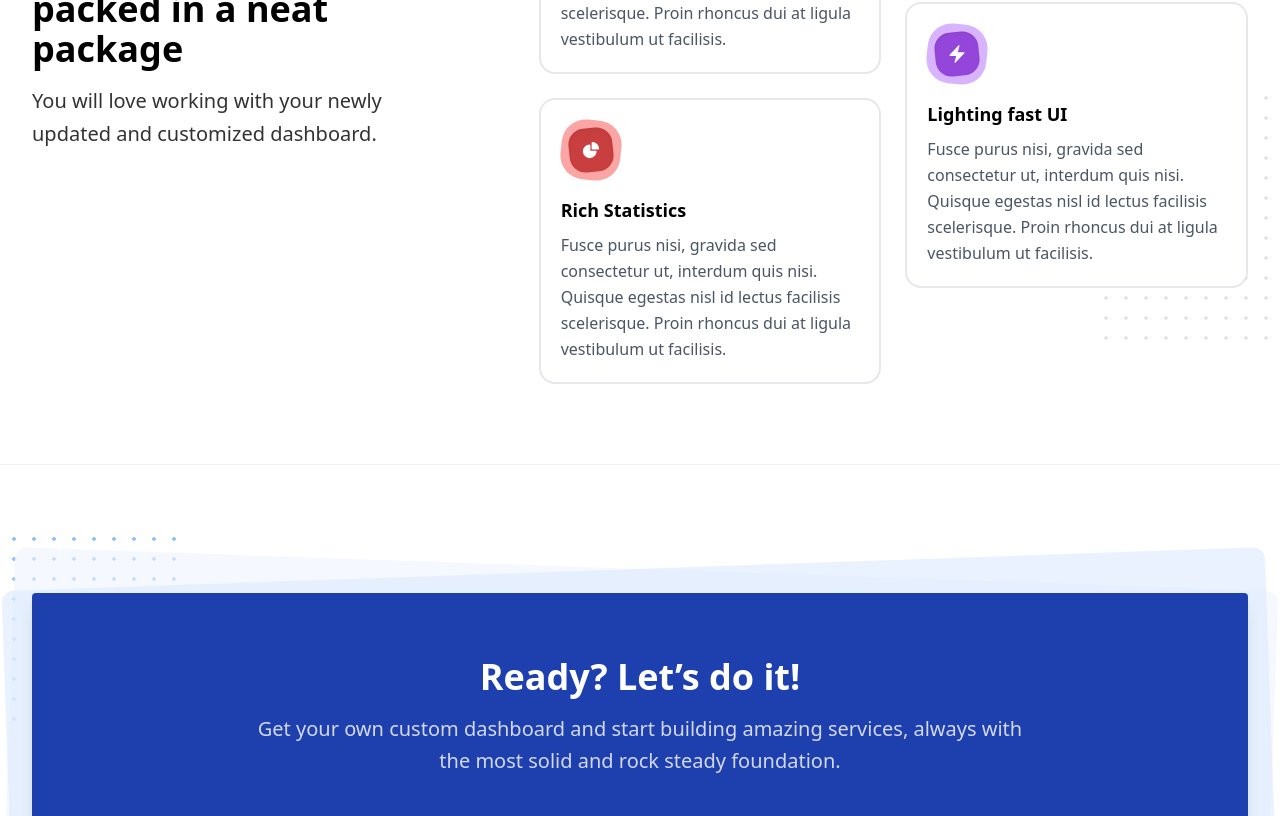
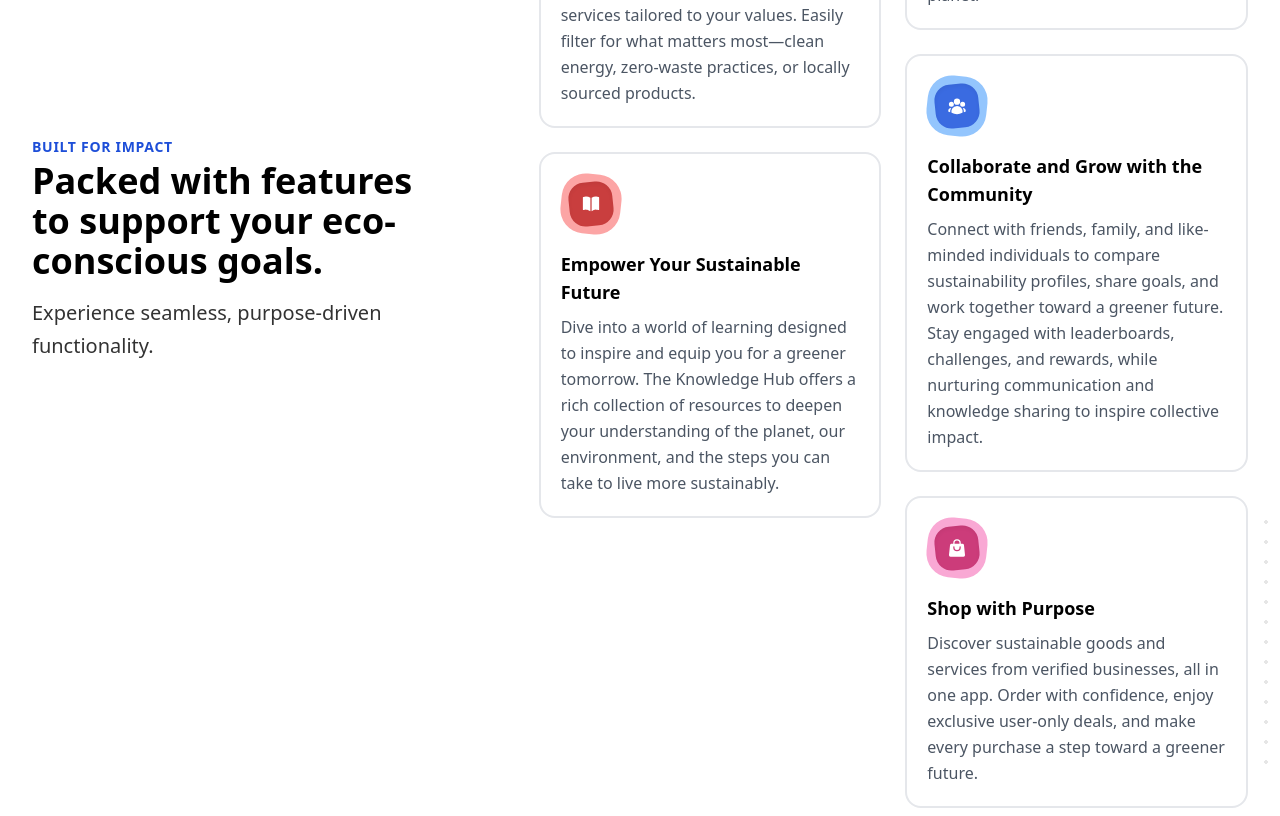
Before and after one commit to Act4Zero/LandingPage-GreenCompass, a Next.js app: page / in a window 1280 px wide. Shown: the part 1860-2676 px from the top of the page. Built offline with nearby package versions, Linux system fonts and the light colour scheme.

Commit message:
[Content] Replace Features section contents

```diff
--- a/src/components/FeaturesSection.js
+++ b/src/components/FeaturesSection.js
@@ -1,48 +1,53 @@
 import React from "react";
 import {
-  AdjustmentsVerticalIcon,
+  ShoppingBagIcon,
   ChartPieIcon,
   GlobeAmericasIcon,
-  BoltIcon,
+  BookOpenIcon,
+  UserGroupIcon
 } from "@heroicons/react/24/solid";
 import Section from "components/Section";
 import SectionHeader from "components/SectionHeader";
 import FeatureIcon2 from "components/FeatureIcon2";
+import { useTranslation } from 'react-i18next';
 
 function FeaturesSection(props) {
+  const { t } = useTranslation();
   const features = {
     // Left column
     left: [
       {
-        title: "Customizable",
-        description:
-          "Fusce purus nisi, gravida sed consectetur ut, interdum quis nisi. Quisque egestas nisl id lectus facilisis scelerisque. Proin rhoncus dui at ligula vestibulum ut facilisis.",
-        icon: AdjustmentsVerticalIcon,
-        iconColor: "orange",
+        title: t('features.feature1.title'),
+        description: t('features.feature1.description'),
+        icon: GlobeAmericasIcon,
+        iconColor: "emerald",
       },
       {
-        title: "Rich Statistics",
-        description:
-          "Fusce purus nisi, gravida sed consectetur ut, interdum quis nisi. Quisque egestas nisl id lectus facilisis scelerisque. Proin rhoncus dui at ligula vestibulum ut facilisis.",
-        icon: ChartPieIcon,
+        title: t('features.feature2.title'),
+        description: t('features.feature2.description'),
+        icon: BookOpenIcon,
         iconColor: "red",
       },
     ],
     // Right column
     right: [
       {
-        title: "Works globally",
-        description:
-          "Fusce purus nisi, gravida sed consectetur ut, interdum quis nisi. Quisque egestas nisl id lectus facilisis scelerisque. Proin rhoncus dui at ligula vestibulum ut facilisis.",
-        icon: GlobeAmericasIcon,
-        iconColor: "emerald",
+        title: t('features.feature3.title'),
+        description: t('features.feature3.description'),
+        icon: ChartPieIcon,
+        iconColor: "purple",
       },
       {
-        title: "Lighting fast UI",
-        description:
-          "Fusce purus nisi, gravida sed consectetur ut, interdum quis nisi. Quisque egestas nisl id lectus facilisis scelerisque. Proin rhoncus dui at ligula vestibulum ut facilisis.",
-        icon: BoltIcon,
-        iconColor: "purple",
+        title: t('features.feature4.title'),
+        description: t('features.feature4.description'),
+        icon: UserGroupIcon,
+        iconColor: "blue",
+      },
+      {
+        title: t('features.feature5.title'),
+        description: t('features.feature5.description'),
+        icon: ShoppingBagIcon,
+        iconColor: "pink",
       },
     ],
   };
--- a/src/locales/en/translation.json
+++ b/src/locales/en/translation.json
@@ -9,5 +9,30 @@
     "paragraph2": "Even small changes in your lifestyle can make a significant difference. There's a growing desire for people to live a more sustainable lifestyle. However, many individuals struggle to bridge the gap between good intentions and taking real action.",
     "paragraph3": "An abundance of information exists, but it can be overwhelming and it often lacks clear, personalized direction. ",
     "paragraph4": "People need a roadmap for implementing practical changes and staying motivated on their sustainability journey. That's where the Green Compass comes in handy."
+  },
+  "features": {
+    "title": "Packed with features to support your eco-conscious goals.",
+    "subtitle": "Experience seamless, purpose-driven functionality.",
+    "strapline": "Built for Impact",
+    "feature1": {
+      "title": "Your Gateway to a Greener World",
+      "description": "The Sustainability Map connects you to nearby eco-friendly businesses and services tailored to your values. Easily filter for what matters most—clean energy, zero-waste practices, or locally sourced products."
+    },
+    "feature2": {
+      "title": "Empower Your Sustainable Future",
+      "description": "Dive into a world of learning designed to inspire and equip you for a greener tomorrow. The Knowledge Hub offers a rich collection of resources to deepen your understanding of the planet, our environment, and the steps you can take to live more sustainably."
+    },
+    "feature3": {
+      "title": "Make Every Action Count",
+      "description": "Take charge of your carbon footprint by discovering your green identity. Track your progress, set goals, and get personalized recommendations to reduce your impact—one small change at a time, building toward a healthier planet."
+    },
+    "feature4": {
+      "title": "Collaborate and Grow with the Community",
+      "description": "Connect with friends, family, and like-minded individuals to compare sustainability profiles, share goals, and work together toward a greener future. Stay engaged with leaderboards, challenges, and rewards, while nurturing communication and knowledge sharing to inspire collective impact."
+    },
+    "feature5": {
+      "title": "Shop with Purpose",
+      "description": "Discover sustainable goods and services from verified businesses, all in one app. Order with confidence, enjoy exclusive user-only deals, and make every purchase a step toward a greener future."
+    }
   }
 }
--- a/src/pages/index.js
+++ b/src/pages/index.js
@@ -40,9 +40,9 @@ function IndexPage(props) {
         paragraph4={t('content.paragraph4')}
       />
       <FeaturesSection
-        title="Amazing features packed in a neat package"
-        subtitle="You will love working with your newly updated and customized dashboard."
-        strapline="It's time to build"
+        title={t('features.title')}
+        subtitle={t('features.subtitle')}
+        strapline={t('features.strapline')}
         size="md"
         bgColor="bg-white"
         bgImage=""
```
